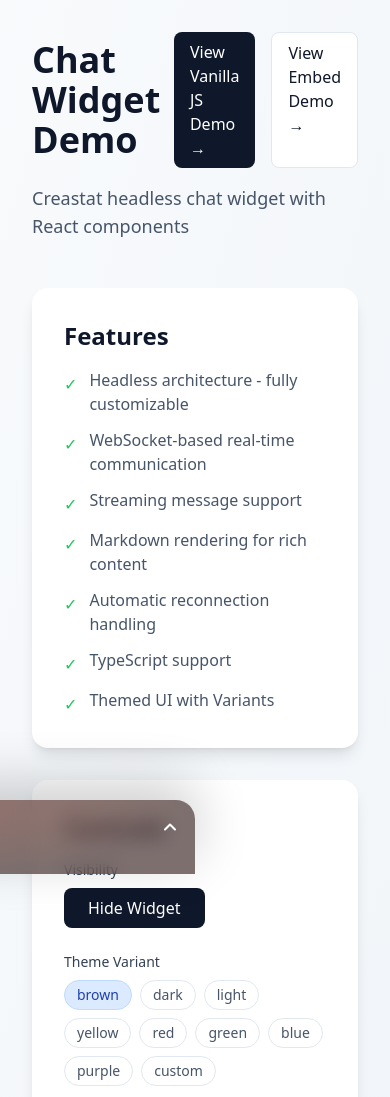
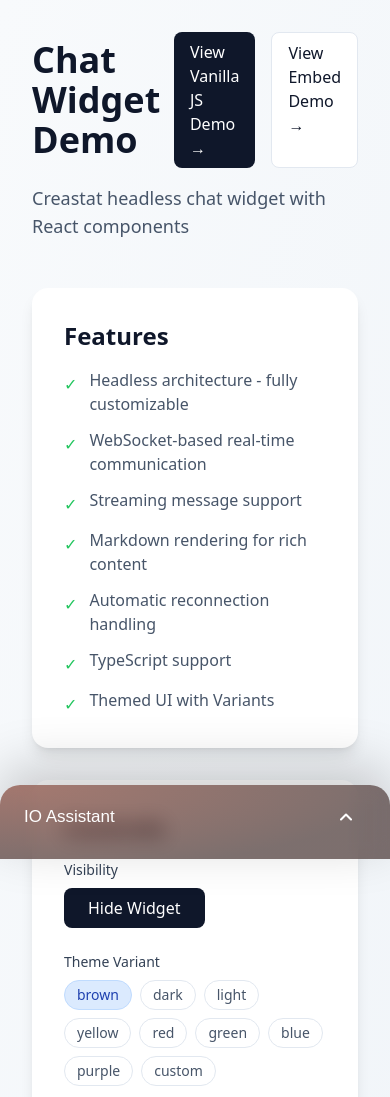
Before and after one commit to creastat/assistant-widget, a React (Vite) app: page / in a window 390 px wide. Shown: the top 1097 px of the page. Built offline with nearby package versions, Linux system fonts and the light colour scheme; no server answers.

Commit message:
chore: update various development and runtime dependencies, including React, Vite, and TypeScript.

```diff
--- a/src/themes/default/styles.css
+++ b/src/themes/default/styles.css
@@ -501,25 +501,66 @@
 
 /* Responsive */
 @media (max-width: 640px) {
-  .assistant-widget-minimized.theme-default,
-  .assistant-widget-input-only.theme-default,
-  .assistant-widget-full.theme-default {
-    width: 100%;
-    margin-bottom: 0;
-    border-radius: 19px 19px 0 0;
-    max-width: 100%;
+  .assistant-widget-container {
+    bottom: 0;
+    left: 0;
+    right: 0;
+    transform: none;
+    width: 100vw;
+    display: flex;
+    justify-content: center;
+  }
+
+  .theme-default {
+    width: 100% !important;
+    max-width: 100% !important;
+    margin: 0;
+    border-radius: 20px 20px 0 0; /* Standard mobile bottom sheet radius */
+    padding: 8px 8px 0 8px; /* Slightly more padding for mobile layout */
+  }
+
+  .assistant-widget-minimized.theme-default {
+    height: 74px;
+    transform: translateY(15px); /* Peek-a-boo effect */
+  }
+
+  .assistant-widget-input-only.theme-default {
+    height: auto;
+    min-height: 140px;
+    transform: translateY(0);
   }
 
   .assistant-widget-full.theme-default {
     height: 90vh;
-    border-radius: 19px 19px 0 0;
+    height: -webkit-fill-available;
+    transform: translateY(0);
   }
 
-    .assistant-widget-container {
-    bottom: 0;
-    left: 0;
-    right: 0;
-    max-width: 100%;
+  .theme-default .chat-header {
+    padding: 0 16px;
+    height: 48px;
+  }
+
+  .theme-default .chat-input-container {
+    padding: 8px;
+    gap: 8px;
+    height: auto;
+    min-height: 70px;
+    border-radius: 12px;
+  }
+
+  .theme-default .chat-input {
+    font-size: 16px; /* Prevent auto-zoom on iOS */
+    padding: 0 0.5rem;
+  }
+
+  .theme-default .chat-input-button {
+    width: 40px;
+    height: 40px;
+  }
+
+  .theme-default .chat-message-bubble {
+    max-width: 90%; /* More width on mobile */
   }
 }
 
```
Also changed, not shown: package.json (+13 -13 lines), 1 other file (tests, documents, lock files or other folders).
